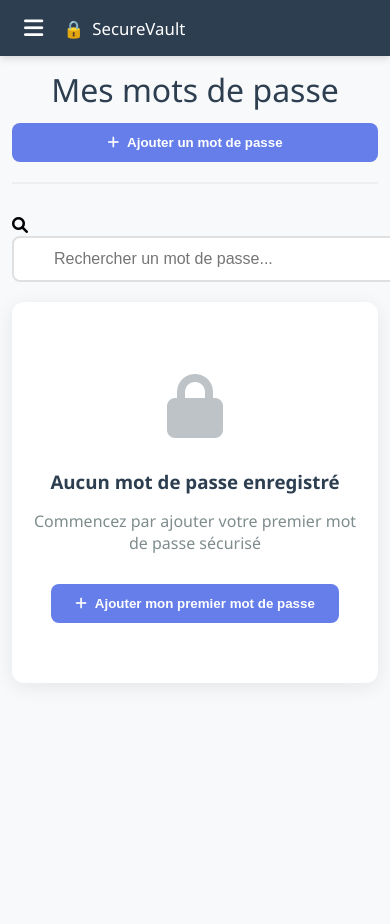
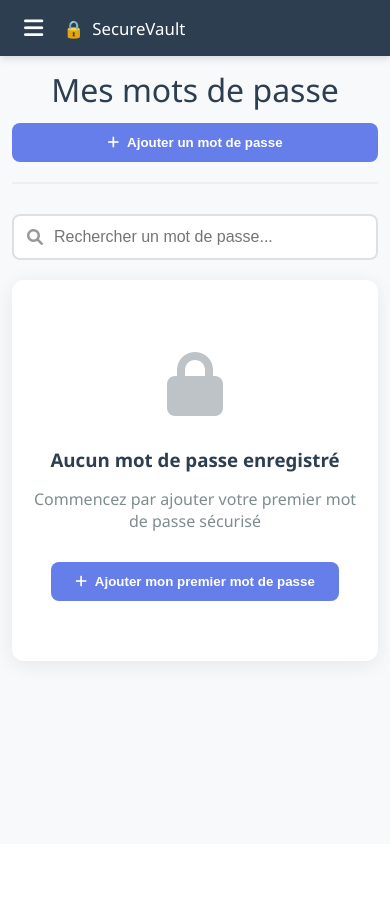
Before and after one commit to FranckBG1/SecureVault, a Flask app: page /dashboard in a window 390 px wide; the page is wider, and only the part inside the window is pictured. After the commit the page ends 670 px from the top of that part, so only its background shows below. Run offline with Flask 3, Linux system fonts and the light colour scheme; the visitor is signed in with stand-in values (Sample User, id 1); data that the repository does not hold is empty.

Commit message:
fixing mobile display

```diff
--- a/static/css/style.css
+++ b/static/css/style.css
@@ -1,4 +1,13 @@
 /* Styles principaux de l'application */
+
+*, *::before, *::after {
+    box-sizing: border-box;
+}
+
+html, body {
+    max-width: 100%;
+    overflow-x: hidden;
+}
 
 body {
     font-family: Arial, sans-serif;
@@ -758,6 +767,38 @@ body.dashboard-page {
     box-shadow: 0 4px 12px rgba(102, 126, 234, 0.3);
 }
 
+/* Barre de recherche */
+.search-container {
+    margin-bottom: 20px;
+}
+
+.search-box {
+    position: relative;
+}
+
+.search-box i {
+    position: absolute;
+    left: 15px;
+    top: 50%;
+    transform: translateY(-50%);
+    color: #999;
+}
+
+.search-input {
+    width: 100%;
+    padding: 12px 15px 12px 40px;
+    border: 2px solid #e0e0e0;
+    border-radius: 8px;
+    font-size: 16px;
+    box-sizing: border-box;
+}
+
+.search-input:focus {
+    outline: none;
+    border-color: #667eea;
+    box-shadow: 0 0 0 3px rgba(102, 126, 234, 0.1);
+}
+
 /* Table des mots de passe */
 .passwords-table-container {
     background: white;
--- a/templates/dashboard.html
+++ b/templates/dashboard.html
@@ -14,11 +14,10 @@
 </div>
 
 <!-- Barre de recherche -->
-<div class="search-container" style="margin-bottom: 20px;">
+<div class="search-container">
     <div class="search-box">
         <i class="fas fa-search"></i>
-        <input type="text" id="search-input" placeholder="Rechercher un mot de passe..."
-               style="width: 100%; padding: 12px 15px 12px 40px; border: 2px solid #e0e0e0; border-radius: 8px; font-size: 16px;">
+        <input type="text" id="search-input" class="search-input" placeholder="Rechercher un mot de passe...">
     </div>
 </div>
 
```
